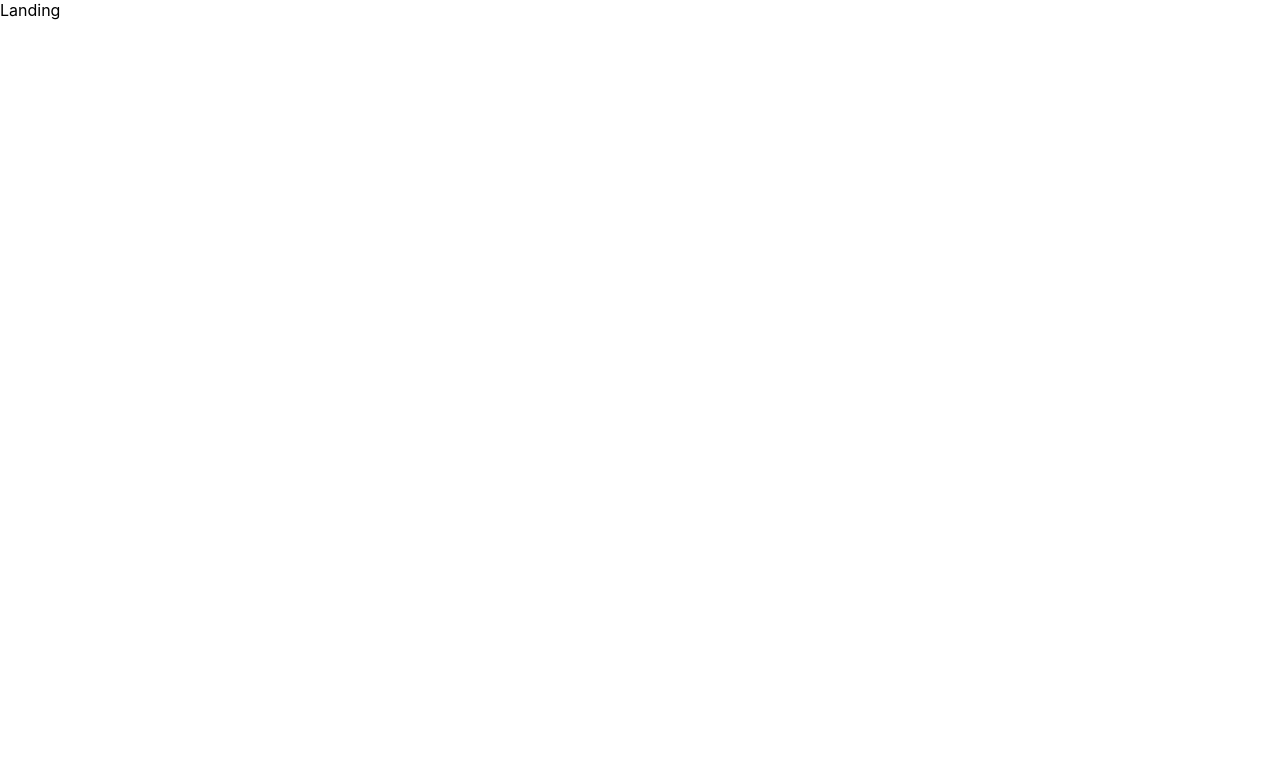
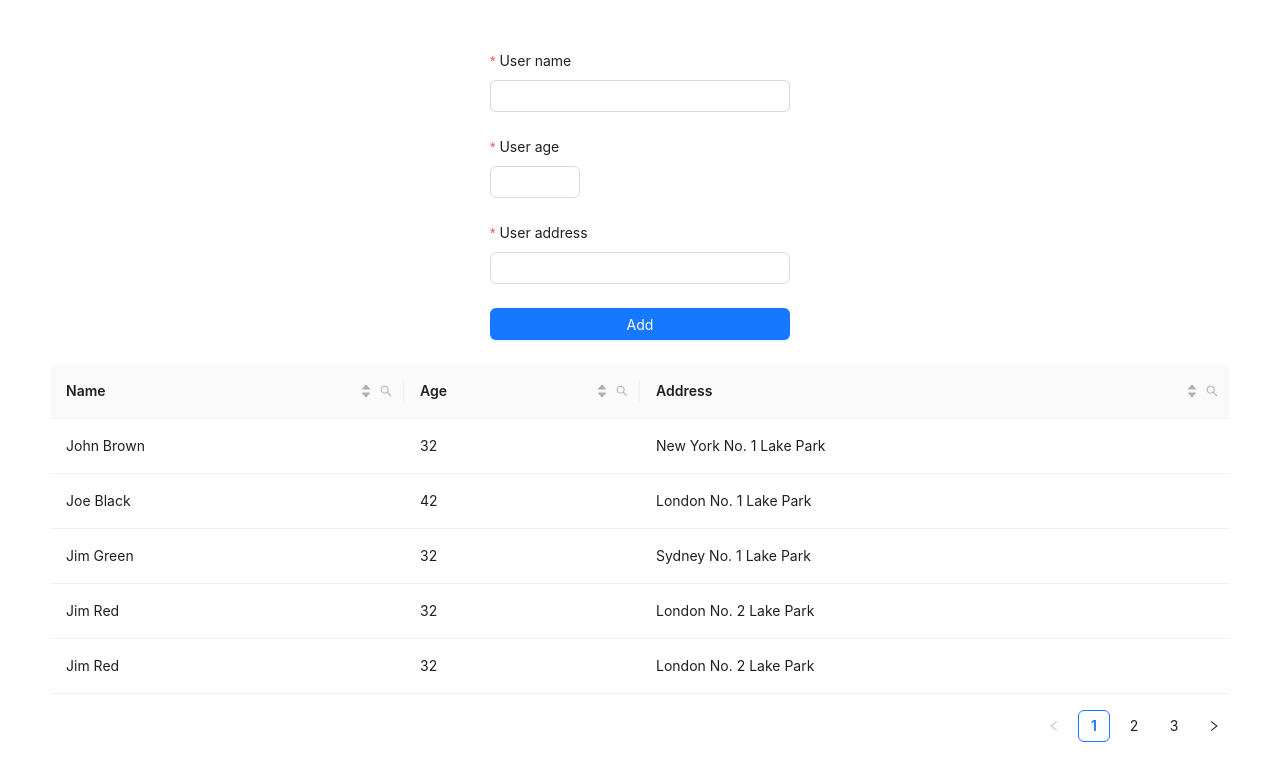
Before and after one commit to antonpatotski/UTest, a React (Create React App) app: page / in a window 1280 px wide. Shown: the top 780 px of the page. Built offline with nearby package versions, Linux system fonts and the light colour scheme.

Commit message:
Add sorting and find logic

```diff
--- a/package.json
+++ b/package.json
@@ -3,13 +3,19 @@
   "version": "0.1.0",
   "private": true,
   "dependencies": {
+    "@ant-design/icons": "^5.1.4",
     "@testing-library/jest-dom": "^5.16.5",
     "@testing-library/react": "^13.4.0",
     "@testing-library/user-event": "^13.5.0",
+    "antd": "^5.5.2",
     "react": "^18.2.0",
     "react-dom": "^18.2.0",
+    "react-drag-listview": "^2.0.0",
+    "react-highlight-words": "^0.20.0",
+    "react-resizable": "^3.0.5",
     "react-router-dom": "^6.11.2",
     "react-scripts": "5.0.1",
+    "sass": "^1.62.1",
     "web-vitals": "^2.1.4"
   },
   "scripts": {
--- /dev/null
+++ b/src/constants/mockData.js
@@ -0,0 +1,74 @@
+export const mockData = [
+  {
+    key: '1',
+    name: 'John Brown',
+    age: 32,
+    address: 'New York No. 1 Lake Park',
+  },
+  {
+    key: '2',
+    name: 'Joe Black',
+    age: 42,
+    address: 'London No. 1 Lake Park',
+  },
+  {
+    key: '3',
+    name: 'Jim Green',
+    age: 32,
+    address: 'Sydney No. 1 Lake Park',
+  },
+  {
+    key: '4',
+    name: 'Jim Red',
+    age: 32,
+    address: 'London No. 2 Lake Park',
+  },
+  {
+    key: '5',
+    name: 'Jim Red',
+    age: 32,
+    address: 'London No. 2 Lake Park',
+  },
+  {
+    key: '6',
+    name: 'Jim Red',
+    age: 32,
+    address: 'London No. 2 Lake Park',
+  },
+  {
+    key: '7',
+    name: 'Jim Red',
+    age: 32,
+    address: 'London No. 2 Lake Park',
+  },
+  {
+    key: '8',
+    name: 'Jim Red',
+    age: 32,
+    address: 'London No. 2 Lake Park',
+  },
+  {
+    key: '9',
+    name: 'Jim Red',
+    age: 32,
+    address: 'London No. 2 Lake Park',
+  },
+  {
+    key: '10',
+    name: 'Jim Red',
+    age: 32,
+    address: 'London No. 2 Lake Park',
+  },
+  {
+    key: '11',
+    name: 'Jim Red',
+    age: 32,
+    address: 'London No. 2 Lake Park',
+  },
+  {
+    key: '12',
+    name: 'Jim Red',
+    age: 32,
+    address: 'London No. 2 Lake Park',
+  },
+];
--- /dev/null
+++ b/src/hooks/useUserData.js
@@ -0,0 +1,3 @@
+export const UseUserData = () => {
+
+}
--- /dev/null
+++ b/src/pages/landing/form/form.jsx
@@ -0,0 +1,47 @@
+import {Button, Form, Input, InputNumber} from 'antd';
+import './form.scss';
+
+const onFinish = (values) => {
+  console.log('Success:', values);
+};
+export const CRUDForm  = () => (
+  <Form
+    className="form"
+    name="basic"
+    layout="vertical"
+    initialValues={{ remember: true }}
+    onFinish={onFinish}
+    autoComplete="off"
+  >
+    <Form.Item
+      label="User name"
+      name="name"
+      rules={[ { required: true, message: 'Please fill!' } ]}
+    >
+      <Input />
+    </Form.Item>
+
+    <Form.Item
+      label="User age"
+      name="age"
+      rules={[ { required: true, message: 'Please fill!' } ]}
+    >
+      <InputNumber min={18} max={120} />
+    </Form.Item>
+
+    <Form.Item
+      label="User address"
+      name="adress"
+      rules={[ { required: true, message: 'Please fill!' } ]}
+    >
+      <Input />
+    </Form.Item>
+
+
+    <Form.Item>
+      <Button type="primary" htmlType="submit" className="form-button">
+        Add
+      </Button>
+    </Form.Item>
+  </Form>
+);
--- /dev/null
+++ b/src/pages/landing/form/form.scss
@@ -0,0 +1,8 @@
+.form {
+  max-width: 300px;
+  margin: auto;
+
+  .form-button {
+    width: 100%;
+  }
+}
--- a/src/pages/landing/landing.jsx
+++ b/src/pages/landing/landing.jsx
@@ -1,5 +1,13 @@
+import { CRUDForm } from "./form/form";
+import { UsersTable } from "./table/table";
+
+import './landing.scss';
+
 export const Landing = () => {
   return (
-    <div>Landing</div>
+    <div className="landing">
+      <CRUDForm />
+      <UsersTable></UsersTable>
+    </div>
   )
 }
--- a/src/pages/landing/landing.scss
+++ b/src/pages/landing/landing.scss
@@ -0,0 +1,5 @@
+.landing {
+  max-width: 1200px;
+  padding: 50px;
+  margin: auto;
+}
--- /dev/null
+++ b/src/pages/landing/table/table.js
@@ -0,0 +1,102 @@
+import {useRef, useState} from "react";
+import Highlighter from "react-highlight-words";
+import { Button, Input, Space, Table } from "antd";
+import { SearchOutlined } from "@ant-design/icons";
+import { mockData as users } from "../../../constants/mockData";
+
+export const UsersTable = () => {
+  const [searchText, setSearchText] = useState("");
+  const [searchedColumn, setSearchedColumn] = useState("");
+  const searchInput = useRef(null);
+  const handleSearch = (selectedKeys, confirm, dataIndex) => {
+    confirm();
+    setSearchText(selectedKeys[0]);
+    setSearchedColumn(dataIndex);
+  };
+  const handleReset = (clearFilters) => {
+    clearFilters();
+    setSearchText("");
+  };
+
+  const getColumnSearchProps = (dataIndex) => ({
+    filterDropdown: ({ setSelectedKeys, selectedKeys, confirm, clearFilters }) => (
+      <div style={{ padding: 8 }} onKeyDown={(e) => e.stopPropagation()}>
+        <Input
+          ref={searchInput}
+          placeholder={`Search ${dataIndex}`}
+          value={selectedKeys[0]}
+          onChange={(e) => setSelectedKeys(e.target.value ? [e.target.value] : [])}
+          onPressEnter={() => handleSearch(selectedKeys, confirm, dataIndex)}
+          style={{ marginBottom: 8, display: "block" }}
+        />
+        <Space>
+          <Button
+            type="primary"
+            onClick={() => handleSearch(selectedKeys, confirm, dataIndex)}
+            icon={<SearchOutlined />}
+            size="small"
+            style={{ width: 90 }}
+          >
+            Search
+          </Button>
+          <Button
+            onClick={() => clearFilters && handleReset(clearFilters)}
+            size="small"
+            style={{ width: 90 }}
+          >
+            Reset
+          </Button>
+        </Space>
+      </div>
+    ),
+    filterIcon: (filtered) => (
+      <SearchOutlined style={{ color: filtered ? "#1677ff" : null }} />
+    ),
+    onFilter: (value, record) => record[dataIndex].toString().toLowerCase().includes(value.toLowerCase()),
+    onFilterDropdownOpenChange: (visible) => {
+      if (visible) setTimeout(() => searchInput.current?.select(), 100);
+    },
+    render: (text) =>
+      searchedColumn === dataIndex ? (
+        <Highlighter
+          highlightStyle={{ backgroundColor: "#ffc069", padding: 0 }}
+          searchWords={[searchText]}
+          autoEscape
+          textToHighlight={text ? text.toString() : ""}
+        />
+      ) : (
+        text
+      )
+  });
+
+  const columns = [
+    {
+      title: 'Name',
+      dataIndex: 'name',
+      key: 'name',
+      width: '30%',
+      ...getColumnSearchProps('name'),
+      sorter: (a, b) => a.address.length - b.address.length,
+      sortDirections: ['descend', 'ascend'],
+    },
+    {
+      title: 'Age',
+      dataIndex: 'age',
+      key: 'age',
+      width: '20%',
+      ...getColumnSearchProps('age'),
+      sorter: (a, b) => a.address.length - b.address.length,
+      sortDirections: ['descend', 'ascend'],
+    },
+    {
+      title: 'Address',
+      dataIndex: 'address',
+      key: 'address',
+      ...getColumnSearchProps('address'),
+      sorter: (a, b) => a.address.length - b.address.length,
+      sortDirections: ['descend', 'ascend'],
+    },
+  ];
+
+  return <Table columns={columns} dataSource={users} pagination={{ pageSize: 5}} />
+}
```
Also changed, not shown: src/pages/landing/table/table.scss (added), 1 other file (tests, documents, lock files or other folders).
